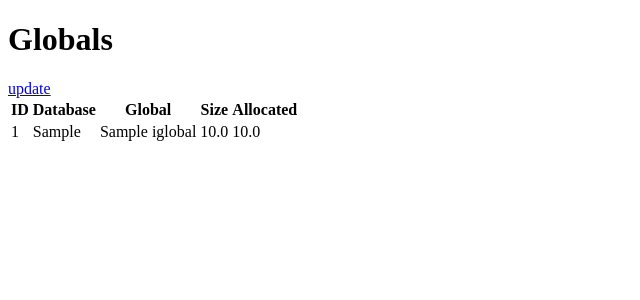
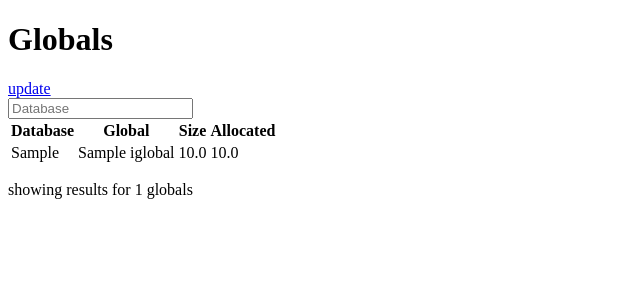
Before and after one commit to silveira42/iris-size-django, a Django app: page /globals/ in a window 1280 px wide. Shown: the top 300 px of the page, without its empty margins (0-640 px from the left). Run offline with Django 4.2, Linux system fonts and the light colour scheme; tables that the repository leaves empty hold one stand-in row (values such as "Sample post").

Commit message:
filter by database

```diff
--- a/globals/templates/index.html
+++ b/globals/templates/index.html
@@ -9,9 +9,13 @@
     <body>
         <h1>Globals</h1>
         <a href="{% url 'update' %}">update</a>
+
+        <form action="{% url 'home' %}" method="GET">
+            {% csrf_token %}
+            <input type="text" name="database" value="{{database}}" placeholder="Database"/>
+        </form>
         <table>
             <tr>
-                <th>ID</th>
                 <th>Database</th>
                 <th>Global</th>
                 <th>Size</th>
@@ -19,7 +23,6 @@
             </tr>
             {% for iglobal in iglobals %}
             <tr>
-                <td>{{ iglobal.id }}</td>
                 <td>{{ iglobal.database }}</td>
                 <td>{{ iglobal.name }}</td>
                 <td>{{ iglobal.realsize }}</td>
@@ -27,5 +30,6 @@
             </tr>
             {% endfor %}
         </table>
+        <p>showing results for {{iglobals.count}} globals</p>
     </body>
 </html>
--- a/globals/urls.py
+++ b/globals/urls.py
@@ -2,6 +2,6 @@ from django.urls import path
 from .views import home, update
 
 urlpatterns = [
-    path('', home),
+    path('', home, name="home"),
     path('update', update, name="update"),
 ]
--- a/globals/views.py
+++ b/globals/views.py
@@ -5,14 +5,25 @@ from .api.methods import *
 # Create your views here.
 def home(request):
     iglobals = iGlobal.objects.all()
-    print(iglobals)
-    return render(request, "index.html", {"iglobals": iglobals})
+
+    # handle filters
+    database = request.GET.get("database")#, request.GET.get("fglobal")
+
+    if database:# or fglobal:
+        iglobals = iglobals.filter(database__icontains=database)#.filter(name__icontains=fglobal)
+    else:
+        database=""
+
+    return render(request, "index.html", {"iglobals": iglobals, "database": database})#, "fglobal":fglobal})
+
 
 def update(request):
-    iGlobal.objects.all().delete() #TODO: CHANGE THIS TO A PROPER UPDATE
+    iGlobal.objects.all().delete()
     databaseList = getAllDatabaseDirectories()
+
     for database in databaseList:
         globalList = getGlobalsList(database)
+
         for glob in globalList:
             used, allocated = getGlobalSize(database, glob)
             iGlobal.objects.create(database=database, name=glob, realsize=used, allocatedsize=allocated)
```
